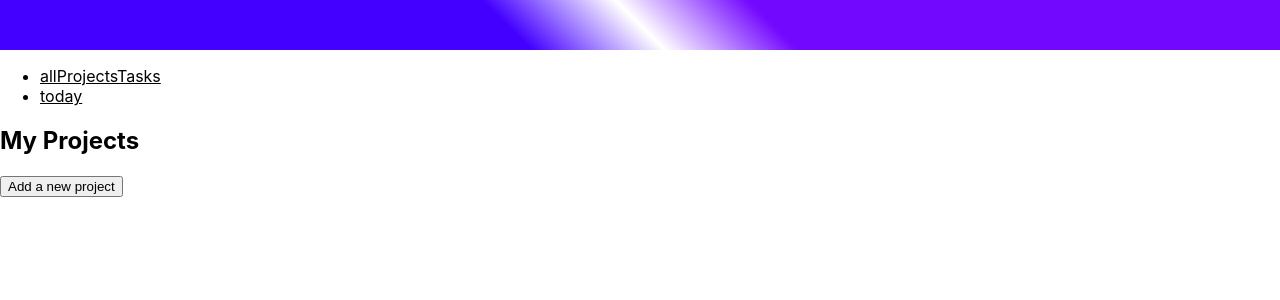
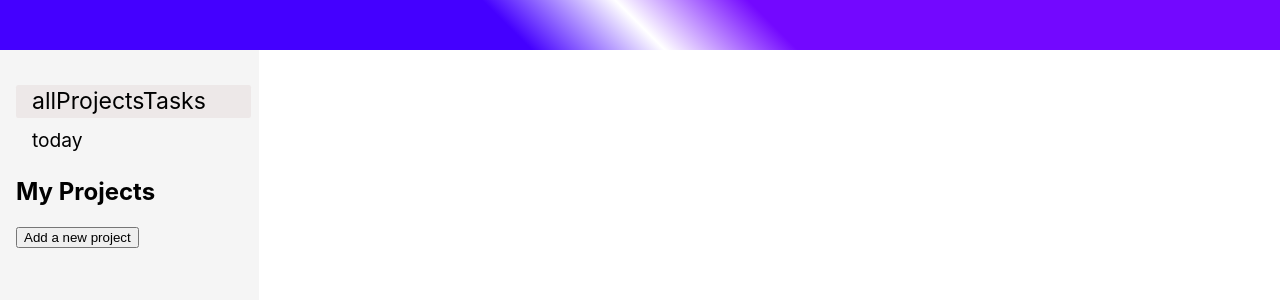
Before and after one commit to OlegJBAc/to-do, a React (Create React App) app: page /allProjectsTasks in a window 1280 px wide. Shown: the top 300 px of the page. Built offline with nearby package versions, Linux system fonts and the light colour scheme.

Commit message:
sideBar and checkbox styles

```diff
--- a/src/components/sideBar/myProjects/myProjects.tsx
+++ b/src/components/sideBar/myProjects/myProjects.tsx
@@ -5,6 +5,7 @@ import { getProjectsNames } from "../../../redux/selectors"
 import { ProjectContextMenuBody, ProjectContextMenuStyles } from "../projectContextMenu/projectContextMenu"
 import s from './myProjects.module.scss'
 import { v4 } from 'uuid'
+
 
 const MyProjects: FC<propsType> = ({ setProjectWasDelete }) => {
     const [localContextMenu, setLocalContextMenu] = useState(false)
--- a/src/components/sideBar/sideBar.module.scss
+++ b/src/components/sideBar/sideBar.module.scss
@@ -1,6 +1,27 @@
 .sideBar{
     width: 20%;
-    a{
-        color: black;
+    padding: 1rem 0.5rem 0.5rem 1rem;
+    background: rgb(245, 245, 245);
+    height: 100vh;
+    ul{
+        padding-left: 0px;
+        list-style: none;
+        font-size: 1.2em;
+        line-height: 170%;
+        a{
+            text-decoration: none;
+            color: black;
+        }
+        li{
+            border-radius: 0.1em;
+            padding-left: 1rem;
+            word-break: break-all;
+            margin-top: 0.4rem;
+        }
+        li:hover{
+            transition-duration: 1s;
+            margin-top: 0.4rem;
+            background: rgb(237, 232, 232);
+        }
     }
 }
--- /dev/null
+++ b/src/components/sideBar/sideBar.scss
@@ -0,0 +1,14 @@
+.active{
+    color: rgb(255, 149, 0);
+    li{
+        transition-duration: 0.1s;
+        background: rgb(237, 232, 232);
+        font-size: 120%;
+        color: rgb(0, 0, 0);
+    }
+    li:hover{
+        margin-top: 0.4rem;
+        background: rgb(171, 169, 169);
+        transition-duration: 0.1s;
+    }
+}
--- a/src/components/sideBar/sideBar.tsx
+++ b/src/components/sideBar/sideBar.tsx
@@ -6,6 +6,7 @@ import AddProject from "./createProject/addProject"
 import { setContextMenuActive } from "../../redux/reducers/app-slice"
 import MyProjects from "./myProjects/myProjects"
 import DefaultProjects from "./defaultProjects/defaultProjects"
+import './sideBar.scss'
 
 
 const SideBar: FC<propsType> = ({ setProjectWasDelete }) => {
--- a/src/components/taskPage/page/page.tsx
+++ b/src/components/taskPage/page/page.tsx
@@ -1,4 +1,4 @@
-import React, { FC, useState } from "react"
+import React, { FC, useEffect, useState } from "react"
 import { taskType } from "../../../types/types"
 import CreateTask from "../../createTask/createTask"
 import s from './page.module.scss'
@@ -9,6 +9,11 @@ import { constAllProjectsTasks } from "../../../general/constants/constants"
 
 const Page: FC<propsType> = ({ getCurrentPageTasks, currentPage }) => {
     const [contextMenuActive, setContextMenuActive] = useState<null | string>(null)
+    useEffect(() => {
+        return () => {
+            setContextMenuActive('')
+        }
+    }, [getCurrentPageTasks])
     return (
         <div className={s.page}>
             {currentPage !== constAllProjectsTasks && <CreateTask project={currentPage}/>}
--- a/src/components/taskPage/page/task/actions/actions.tsx
+++ b/src/components/taskPage/page/task/actions/actions.tsx
@@ -16,7 +16,6 @@ const Actions: FC<propsType> = ({ setEditMode, contextMenuActive, setContextMenu
                 return contextMenuActive = null
             }
         })
-
     }
     return (
         <div className={s.actions}>
--- a/src/components/taskPage/page/task/checkbox/checkbox.module.scss
+++ b/src/components/taskPage/page/task/checkbox/checkbox.module.scss
@@ -1,7 +1,46 @@
 .checkbox__container{
     width: 5%;
+    display: flex;
+    align-items: center;
+    justify-content: center;
     input{
         width: 20px;
         height: 20px;
     }
+    padding: 0em 1em 0em 0.5em;
+    position: relative;
+    input[type="checkbox"]{
+        position: absolute;
+        top: 1em;
+        left: 1.3em;
+        width: 20px;
+        height: 20px;
+        margin: 0;
+        opacity: 0;
+        cursor: pointer;
+    }
+    label:before{
+        box-sizing: border-box;
+        content: '';
+        display: block;
+        width: 22px;
+        height: 22px;
+        opacity: 1;
+        border-radius: 0.2em;
+        border: 1px solid gray;
+        cursor: pointer;
+    }
+    input[type="checkbox"]:checked + label:before{
+        box-sizing: border-box;
+        font-size: 1.25em;
+        padding-bottom: 1px;
+        content: '\002714';
+        display: flex;
+        align-items: center;
+        justify-content: center;
+        color: white;
+        transition-duration: 0.5s;
+        background-image:  linear-gradient(to right, #b066ec 10%, #001aff  100%) !important;
+        opacity: 1;
+    }
 }
--- a/src/components/taskPage/page/task/checkbox/checkbox.scss
+++ b/src/components/taskPage/page/task/checkbox/checkbox.scss
@@ -1,14 +1,14 @@
 #checkbox{
-    &__none{
-       border: 1px solid white;
+    &__none::before{
+       border: 2px solid black;
     }
-    &__orange{
-        border: 1px solid orange;
+    &__orange::before{
+        border: 2px solid orange;
      }
-    &__red{
-        border: 1px solid red;
+    &__red::before{
+        border: 2px solid red;
     }
-    &__purple{
-       border: 1px solid purple;
+    &__purple::before{
+       border: 2px solid purple;
     }
 }
--- a/src/components/taskPage/page/task/checkbox/checkbox.tsx
+++ b/src/components/taskPage/page/task/checkbox/checkbox.tsx
@@ -5,9 +5,9 @@ import './checkbox.scss'
 const Checkbox: FC<propsType> = ({ taskPriority }) => {
 
     return (
-        <div className={s.checkbox__container} id={`checkbox__${taskPriority}`}>
+        <div className={s.checkbox__container}>
             <input id={s.checkbox} type='checkbox'/>
-            <label htmlFor={s.checkbox}/>
+            <label htmlFor={s.checkbox} id={`checkbox__${taskPriority}`}/>
         </div>
     )
 }
```
